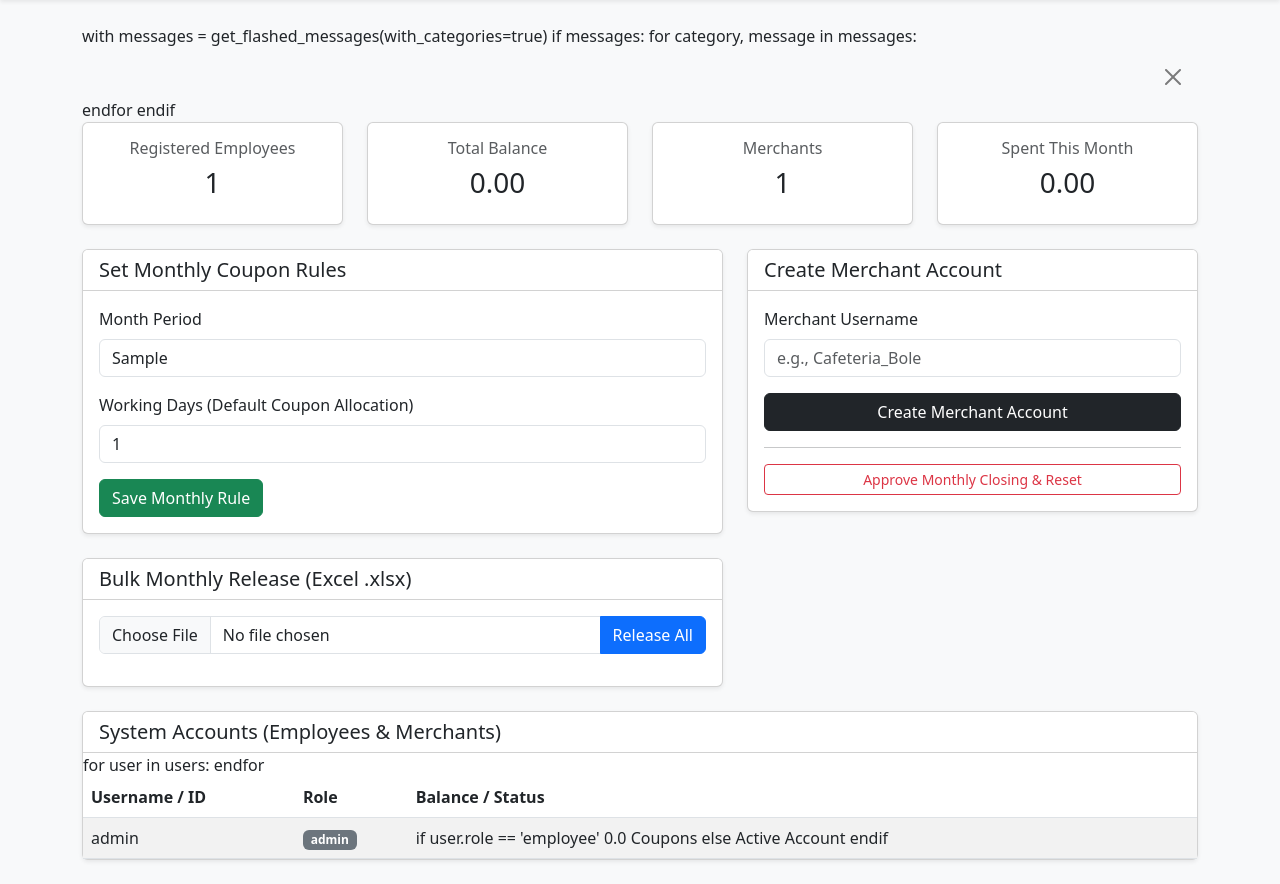
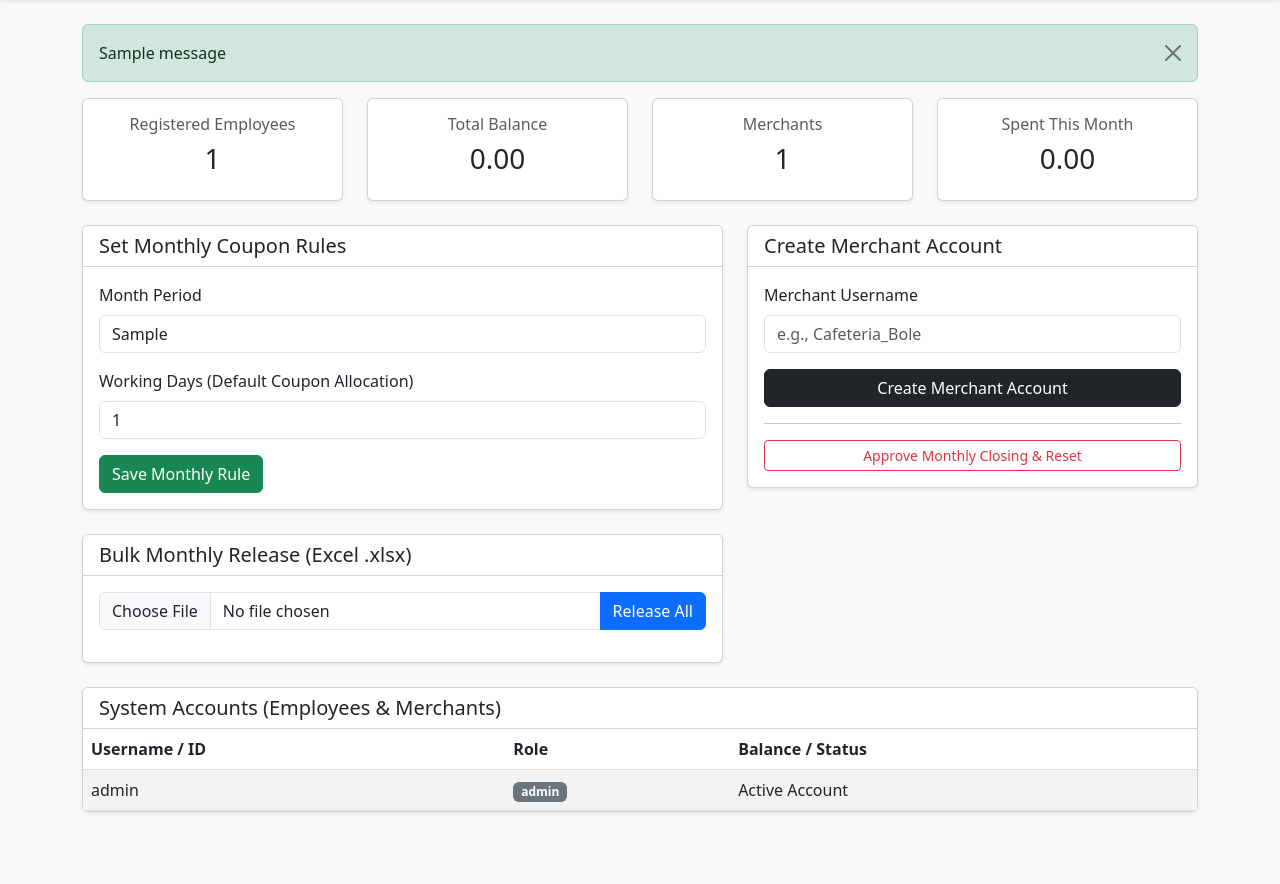
Before and after one commit to takino176-dev/monthly-qr-coupon-system, a Flask app: template templates/admin_dashboard.html in a window 1280 px wide. Shown: the part 50-934 px from the top of the page. After the commit the page ends 863 px from the top, so only its background shows below. Run offline with Flask 3, Linux system fonts and the light colour scheme; tables that the repository leaves empty hold one stand-in row (values such as "Sample post"); the template is opened without the code that fills it: values that come from a table or form of the project are taken from there, most other values are stand-ins (such as "Sample title", 1, 10 or a date in 2020); one stand-in notice (Sample message) is shown.

Commit message:
Fix Jinja syntax tags in admin dashboard template

```diff
--- a/templates/admin_dashboard.html
+++ b/templates/admin_dashboard.html
@@ -18,15 +18,16 @@
     <div class="container my-4">
 
         <!-- Flash Messages -->
-        with messages = get_flashed_messages(with_categories=true)
-        if messages:
-            for category, message in messages:
-                <div class="alert alert-{{ category }} alert-dismissible fade show" role="alert">
-                    {{ message }}
-                    <button type="button" class="btn-close" data-bs-dismiss="alert" aria-label="Close"></button>
-                </div>
-            endfor
-        endif
+        {% with messages = get_flashed_messages(with_categories=true) %}
+            {% if messages %}
+                {% for category, message in messages %}
+                    <div class="alert alert-{{ category }} alert-dismissible fade show" role="alert">
+                        {{ message }}
+                        <button type="button" class="btn-close" data-bs-dismiss="alert" aria-label="Close"></button>
+                    </div>
+                {% endfor %}
+            {% endif %}
+        {% endwith %}
 
         <!-- Top Metrics Cards -->
         <div class="row text-center mb-4">
@@ -131,20 +132,20 @@
                         </tr>
                     </thead>
                     <tbody>
-                        for user in users:
+                        {% for user in users %}
                         <tr>
                             <td>{{ user.username }}</td>
                             <td><span class="badge bg-secondary">{{ user.role }}</span></td>
                             <td>
-                                if user.role == 'employee'
+                                {% if user.role == 'employee' %}
                                     {% set emp = employees|selectattr('emp_id', 'equalto', user.username)|first %}
                                     {{ emp.balance if emp else '0.0' }} Coupons
-                                else
+                                {% else %}
                                     Active Account
-                                endif
+                                {% endif %}
                             </td>
                         </tr>
-                        endfor
+                        {% endfor %}
                     </tbody>
                 </table>
             </div>
```
